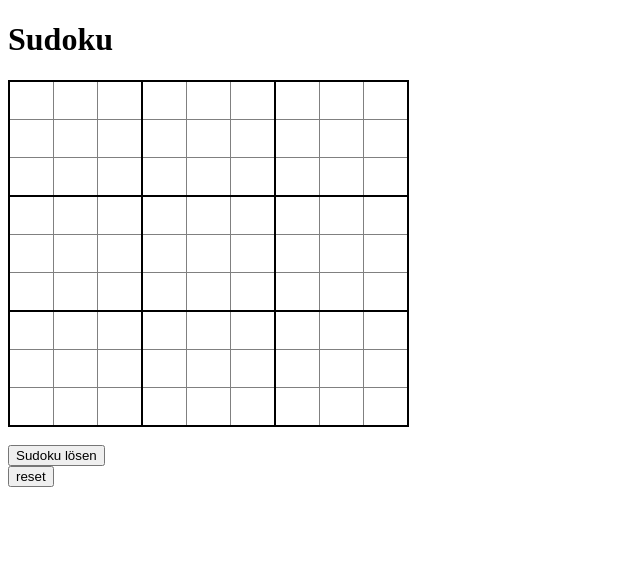
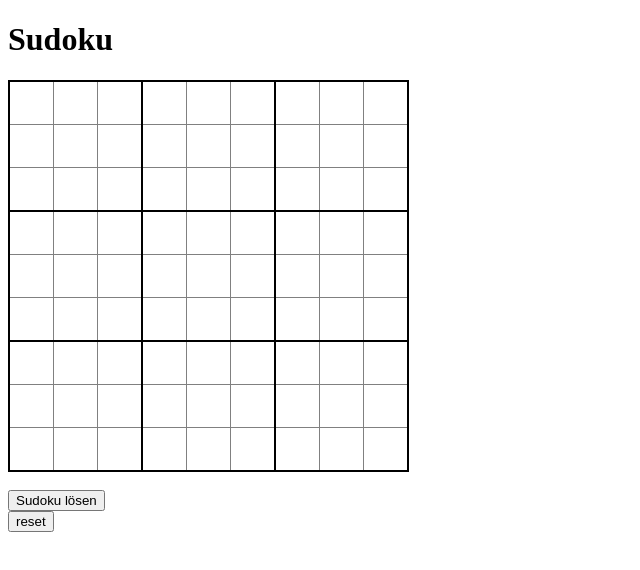
Before and after one commit to chrisloid/sudoku, an Angular app: page / in a window 1280 px wide. Shown: the top 570 px of the page, without its empty margins (0-640 px from the left). Built offline with nearby package versions, Linux system fonts and the light colour scheme.

Commit message:
style improved

```diff
--- a/src/app/sudoku/sudoku.component.css
+++ b/src/app/sudoku/sudoku.component.css
@@ -5,8 +5,8 @@ table  {
 }
 
 td {
-    height: 35px;
-    width: 35px;
+    height: 40px;
+    width: 40px;
   }
 input {
     border: 0px;
@@ -37,3 +37,10 @@ input {
     border-bottom: 2px solid black;
     border-top: 0px;
 }
+.ng-dirty {
+    font-weight: bold;
+    color:navy;
+}
+.ng-pristine {
+    color: darkgrey;
+}
--- a/src/app/sudoku/sudoku.component.ts
+++ b/src/app/sudoku/sudoku.component.ts
@@ -50,7 +50,9 @@ export class SudokuComponent implements OnInit {
 
   resetSudoku() {
     this.initSudoku();
+    this.sudokuForm.reset();
     this.updateSodukuForm();
+
   }
 
   updateSodukuForm() {
```
